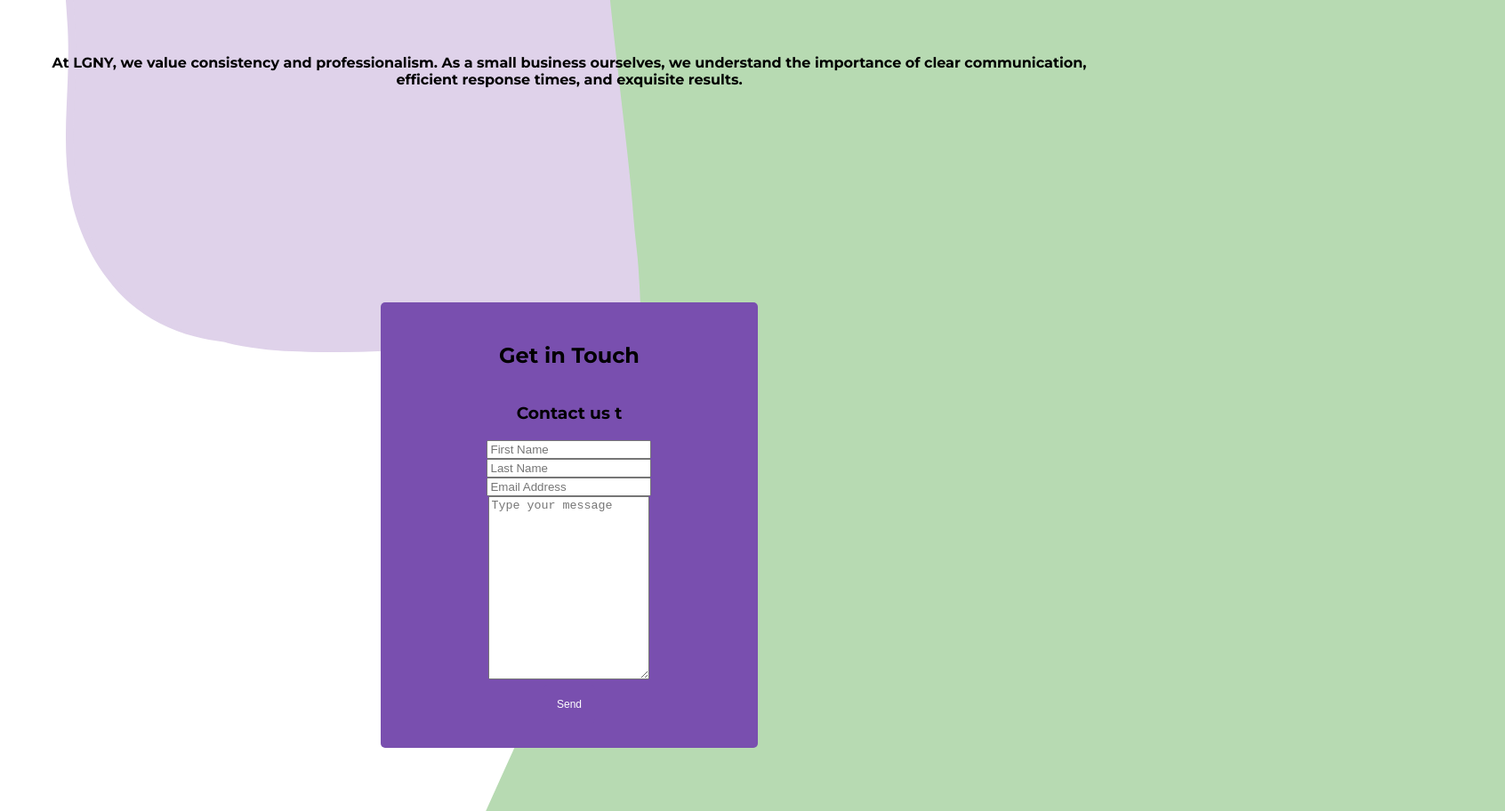
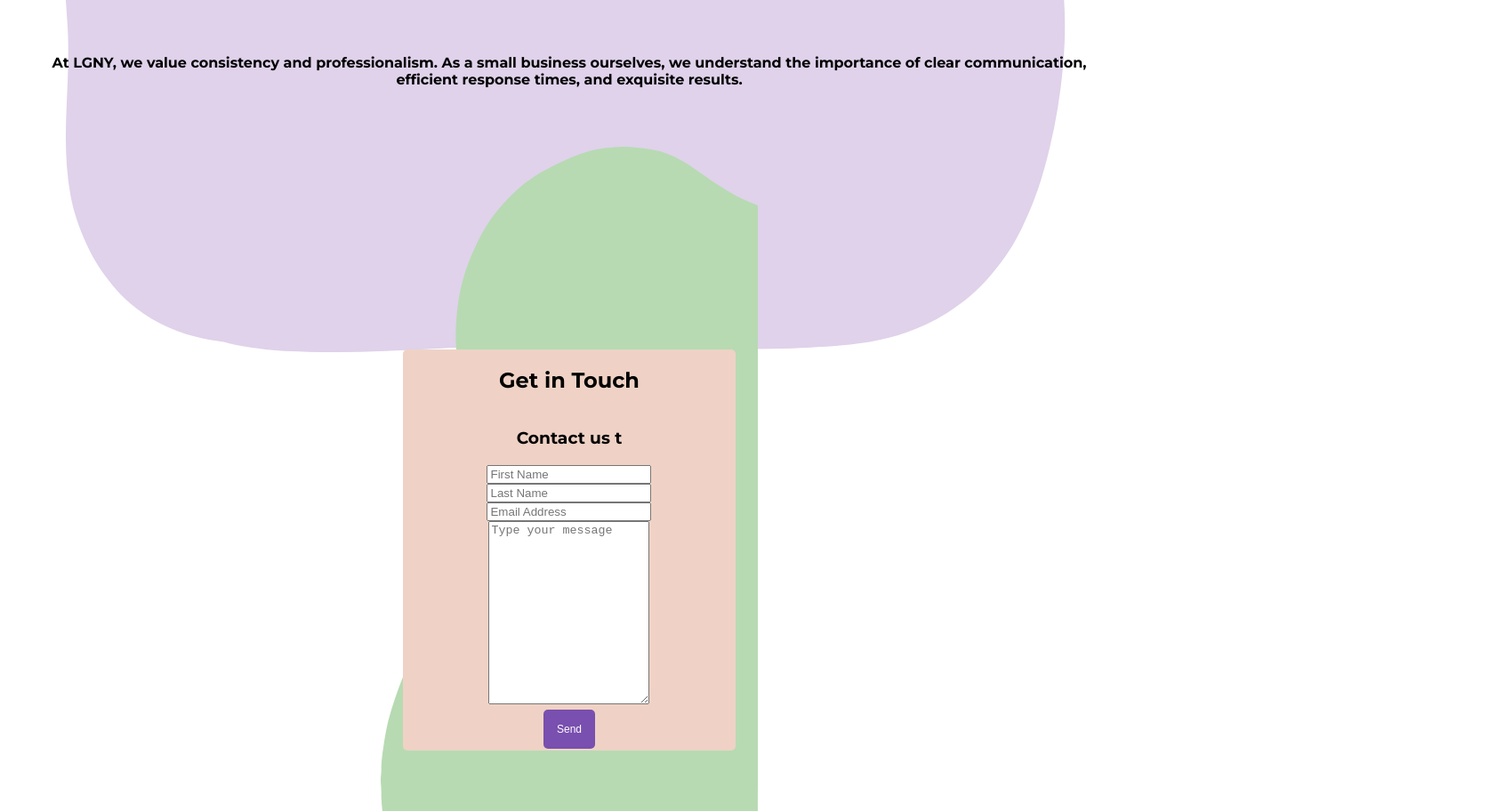
Before and after one commit to lilygarfinkel/lgnywebdesign, a plain HTML site: page index.html in a window 1280 px wide. Shown: the part 2240-3152 px from the top of the page at 89% size, 1692 px wide, since content can reach past the window. Drawn offline with Linux system fonts and the light colour scheme; a web font is replaced by a local one.

Commit message:
start contact form

```diff
--- a/style.css
+++ b/style.css
@@ -148,32 +148,36 @@
 }
 
 #landing-contact {
-    margin-top: 150px;
-    display: grid;
-    height: 100%;
+    /* margin-top: 150px; */
+    display:grid;
+    padding: 0;
+    width:100%;
     align-items: center;
     justify-content: center;
     text-align: center;
 }
 
 #contact-image {
-    /* float: right; */
+    position: relative;
     z-index: -1;
-    position: absolute;
-    /* right: 0; */
     width:100%;
+    grid-row: 1;
+    grid-column: 1;
 }
 
 #landing-contact-form {
-    background-color: #794faf;
+    grid-row: 1;
+    grid-column: 1;
+    background-color: #EFD2C5;
     border-radius: 5px;
     z-index: 3;
-    display: inline-flex;
+    display: flex;
     flex-direction: column;
     justify-content: center;
     align-items: center;
-    padding: 25px;
-    /* position: relative; */
+    margin: 25px;
+    /* width: 80%; */
+    position: relative;
 }
 
 #message {
```
